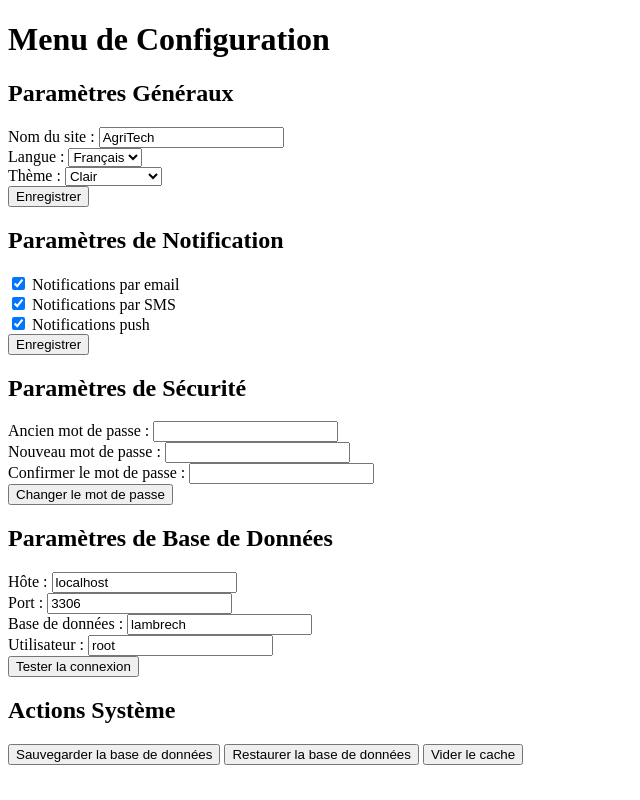
After one commit to lukalbh/flask-pro, a Flask app: page /configTech in a window 1280 px wide. The commit adds this page. Shown: the whole page, without its empty margins (0-640 px from the left). Run offline with Flask 3, Linux system fonts and the light colour scheme; the visitor is signed in with stand-in values (Sample User, id 1).

Commit message:
ajout de config pour technicien, poser la question si une bd pour id technicien utile ?

```diff
--- a/main.py
+++ b/main.py
@@ -24,8 +24,26 @@ def login():
             session["username"] = username
             return redirect(url_for("dash"))
         else:
-            return render_template("login.html", message="identifiant incorrect")
-    return render_template("login.html")
+            return render_template("login/login.html", message="identifiant incorrect")
+    return render_template("login/login.html")
+
+@app.route('/loginTech', methods=["GET", "POST"])
+def loginTech():
+    if request.method == "POST":
+        #enregistrez les données de session
+        username = request.form["username"]
+        password = request.form["password"]
+
+        mycursor.execute("SELECT * FROM users WHERE username = %s AND password = %s", (username, password))
+        user = mycursor.fetchone()
+        if user:
+            session["username"] = username
+            return redirect(url_for("configTech"))
+        else:
+            return render_template("login/loginTech.html", message="identifiant incorrect")
+    return render_template("login/loginTech.html")
+
+
 
 #rediriger vers /login/
 @app.route('/')
@@ -62,14 +80,14 @@ def localisation():
     else:
         return redirect(url_for("login"))
 
-@app.route('/config')
-def config():
-    if "username" in session :
+
+@app.route('/configTech', methods=["GET", "POST"])
+def configTech():
+    if "username" in session:
         print(session["username"])
-        return render_template("config.html")
+        return render_template("login/config.html")
     else:
         return redirect(url_for("login"))
 
-
 if __name__ == '__main__':
     app.run(debug=True)
--- /dev/null
+++ b/templates/login/config.html
@@ -0,0 +1,114 @@
+<!DOCTYPE html>
+<html lang="fr">
+<head>
+    <meta charset="UTF-8">
+    <meta name="viewport" content="width=device-width, initial-scale=1.0">
+    <title>Configuration</title>
+</head>
+<body>
+    <h1>Menu de Configuration</h1>
+
+    <div>
+        <h2>Paramètres Généraux</h2>
+        <form action="/configTech" method="POST">
+            <div>
+                <label for="nom_site">Nom du site :</label>
+                <input type="text" id="nom_site" name="nom_site" value="AgriTech">
+            </div>
+            <div>
+                <label for="langue">Langue :</label>
+                <select id="langue" name="langue">
+                    <option value="fr">Français</option>
+                    <option value="en">English</option>
+                    <option value="es">Español</option>
+                </select>
+            </div>
+            <div>
+                <label for="theme">Thème :</label>
+                <select id="theme" name="theme">
+                    <option value="clair">Clair</option>
+                    <option value="sombre">Sombre</option>
+                    <option value="auto">Automatique</option>
+                </select>
+            </div>
+            <button type="submit">Enregistrer</button>
+        </form>
+    </div>
+
+    <div>
+        <h2>Paramètres de Notification</h2>
+        <form action="/configTech" method="POST">
+            <div>
+                <label>
+                    <input type="checkbox" name="notif_email" checked>
+                    Notifications par email
+                </label>
+            </div>
+            <div>
+                <label>
+                    <input type="checkbox" name="notif_sms" checked>
+                    Notifications par SMS
+                </label>
+            </div>
+            <div>
+                <label>
+                    <input type="checkbox" name="notif_push" checked>
+                    Notifications push
+                </label>
+            </div>
+            <button type="submit">Enregistrer</button>
+        </form>
+    </div>
+
+    <div>
+        <h2>Paramètres de Sécurité</h2>
+        <form action="/configTech" method="POST">
+            <div>
+                <label for="ancien_mdp">Ancien mot de passe :</label>
+                <input type="password" id="ancien_mdp" name="ancien_mdp">
+            </div>
+            <div>
+                <label for="nouveau_mdp">Nouveau mot de passe :</label>
+                <input type="password" id="nouveau_mdp" name="nouveau_mdp">
+            </div>
+            <div>
+                <label for="confirmer_mdp">Confirmer le mot de passe :</label>
+                <input type="password" id="confirmer_mdp" name="confirmer_mdp">
+            </div>
+            <button type="submit">Changer le mot de passe</button>
+        </form>
+    </div>
+
+    <div>
+        <h2>Paramètres de Base de Données</h2>
+        <form action="/configTech" method="POST">
+            <div>
+                <label for="host">Hôte :</label>
+                <input type="text" id="host" name="host" value="localhost">
+            </div>
+            <div>
+                <label for="port">Port :</label>
+                <input type="number" id="port" name="port" value="3306">
+            </div>
+            <div>
+                <label for="database">Base de données :</label>
+                <input type="text" id="database" name="database" value="lambrech">
+            </div>
+            <div>
+                <label for="user">Utilisateur :</label>
+                <input type="text" id="user" name="user" value="root">
+            </div>
+            <button type="submit">Tester la connexion</button>
+        </form>
+    </div>
+
+    <div>
+        <h2>Actions Système</h2>
+        <form action="/configTech" method="POST">
+            <button type="submit" name="action" value="backup">Sauvegarder la base de données</button>
+            <button type="submit" name="action" value="restore">Restaurer la base de données</button>
+            <button type="submit" name="action" value="clear_cache">Vider le cache</button>
+        </form>
+    </div>
+</body>
+</html>
--- a/templates/navbar.html
+++ b/templates/navbar.html
@@ -17,7 +17,7 @@
                     <li><a href="{{ url_for('dash') }}" class="nav-link"><img src="/static/img/maison.png" alt="Accueil" class="nav-icon"> Accueil</a></li>
                     <li><a href="{{ url_for('graph') }}" class="nav-link"><img src="/static/img/graph.png" alt="Graphique" class="nav-icon"> Graphique</a></li>
                     <li><a href="{{ url_for('localisation') }}" class="nav-link"><img src="/static/img/loc.png" alt="Localisation" class="nav-icon"> Localisation</a></li>
-                    <li><a href="{{ url_for('config') }}" class="nav-link"><img src="/static/img/engre.png" alt="Config" class="nav-icon"> Configuration</a></li>
+                    <li><a href="{{ url_for('loginTech') }}" class="nav-link"><img src="/static/img/engre.png" alt="Config" class="nav-icon"> Configuration</a></li>
                     <li><a href="{{ url_for('logout') }}" class="nav-link logout"> <img src="/static/img/partir.png" alt="Déconnexion" class="nav-icon"> Déconnexion</a></li>
                 </ul>
             </div>
```
Also changed, not shown: templates/config.html (deleted, +0 -11 lines), templates/login/loginTech.html (added, +26 -0 lines), templates/login/login.html (renamed from templates/login.html).
